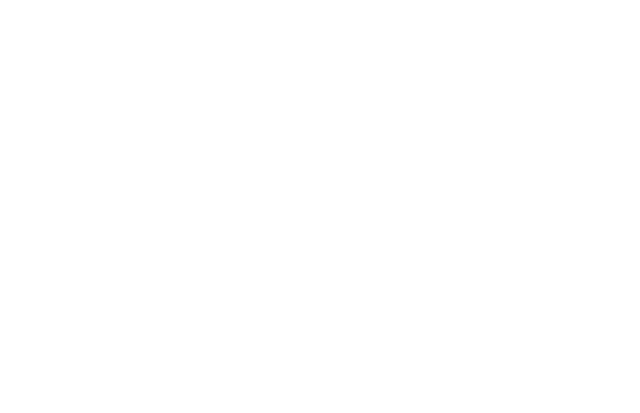
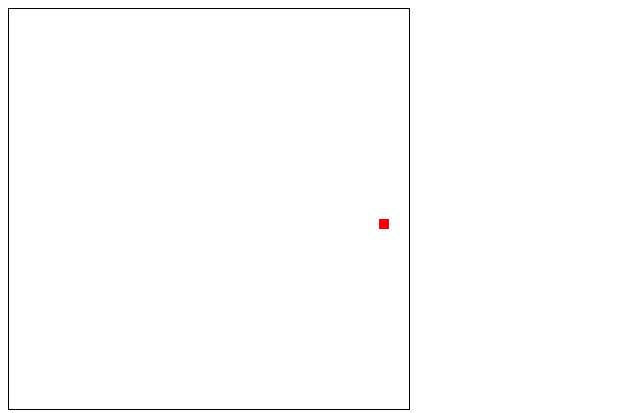
Before and after one commit to SheepSenpai/modul306, a plain HTML site: page Dominik/snake.html in a window 1280 px wide. Shown: the whole page, without its empty margins (0-640 px from the left). Drawn offline with Linux system fonts and the light colour scheme.

Commit message:
finished basic game

```diff
--- a/Dominik/snake.html
+++ b/Dominik/snake.html
@@ -1,10 +1,13 @@
 <!DOCTYPE html>
-<html lang="en">
+<html lang="de">
 <head>
-    <meta charset="UTF-8">
-    <title>Title</title>
+    <title>Snake Game</title>
+    <link rel="stylesheet" href="snakeStyle.css">
 </head>
 <body>
 
+
+    <canvas id="canvas" width="400" height="400"></canvas>
+    <script src="snakeScript.js"></script>
 </body>
 </html>
--- a/Dominik/snakeScript.js
+++ b/Dominik/snakeScript.js
@@ -0,0 +1,71 @@
+
+    const canvas = document.getElementById("canvas");
+    const ctx = canvas.getContext("2d");
+
+    const blockSize = 10;
+    const width = canvas.width / blockSize;
+    const height = canvas.height / blockSize;
+
+    let snake = [{x: 5, y: 5}];
+    let food = {x: Math.floor(Math.random() * width), y: Math.floor(Math.random() * height)};
+    let direction = {x: 1, y: 0};
+
+    function drawBlock(x, y) {
+    ctx.fillRect(x * blockSize, y * blockSize, blockSize, blockSize);
+}
+
+    function drawSnake() {
+    ctx.fillStyle = "green";
+    snake.forEach(block => drawBlock(block.x, block.y));
+}
+
+    function moveSnake() {
+    const head = {x: snake[0].x + direction.x, y: snake[0].y + direction.y};
+    snake.unshift(head);
+    if (head.x === food.x && head.y === food.y) {
+    food = {x: Math.floor(Math.random() * width), y: Math.floor(Math.random() * height)};
+} else {
+    snake.pop();
+}
+}
+
+    function drawFood() {
+    ctx.fillStyle = "red";
+    drawBlock(food.x, food.y);
+}
+
+    function checkCollision() {
+    if (snake[0].x < 0 || snake[0].x >= width || snake[0].y < 0 || snake[0].y >= height) {
+    return true;
+}
+    for (let i = 1; i < snake.length; i++) {
+    if (snake[i].x === snake[0].x && snake[i].y === snake[0].y) {
+    return true;
+}
+}
+    return false;
+}
+
+    function update() {
+    if (checkCollision()) {
+    clearInterval(gameLoop);
+}
+    ctx.clearRect(0, 0, canvas.width, canvas.height);
+    moveSnake();
+    drawFood();
+    drawSnake();
+}
+
+    document.addEventListener("keydown", event => {
+    if (event.code === "ArrowUp" && direction.y !== 1) {
+    direction = {x: 0, y: -1};
+} else if (event.code === "ArrowDown" && direction.y !== -1) {
+    direction = {x: 0, y: 1};
+} else if (event.code === "ArrowLeft" && direction.x !== 1) {
+    direction = {x: -1, y: 0};
+} else if (event.code === "ArrowRight" && direction.x !== -1) {
+    direction = {x: 1, y: 0};
+}
+});
+
+let gameLoop = setInterval(update, 100);
--- a/Dominik/snakeStyle.css
+++ b/Dominik/snakeStyle.css
@@ -0,0 +1,3 @@
+canvas {
+    border: 1px solid black;
+}
```
Also changed, not shown: index.html (+1 -0 lines), 1 other file.
